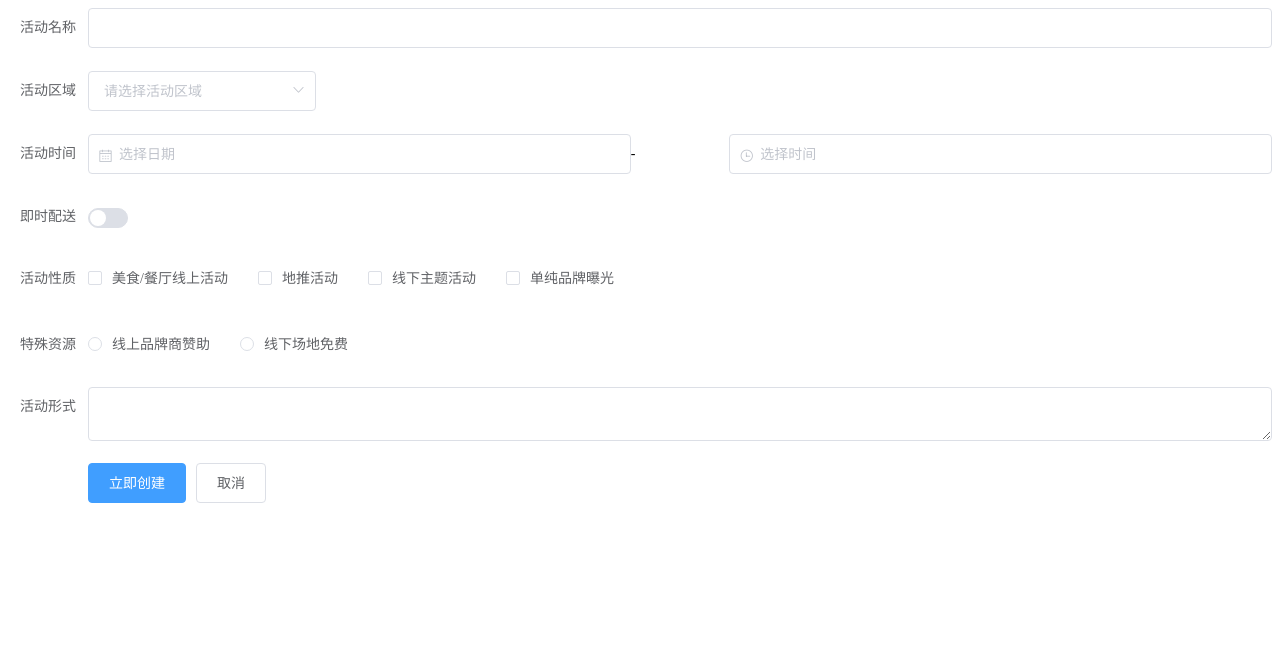
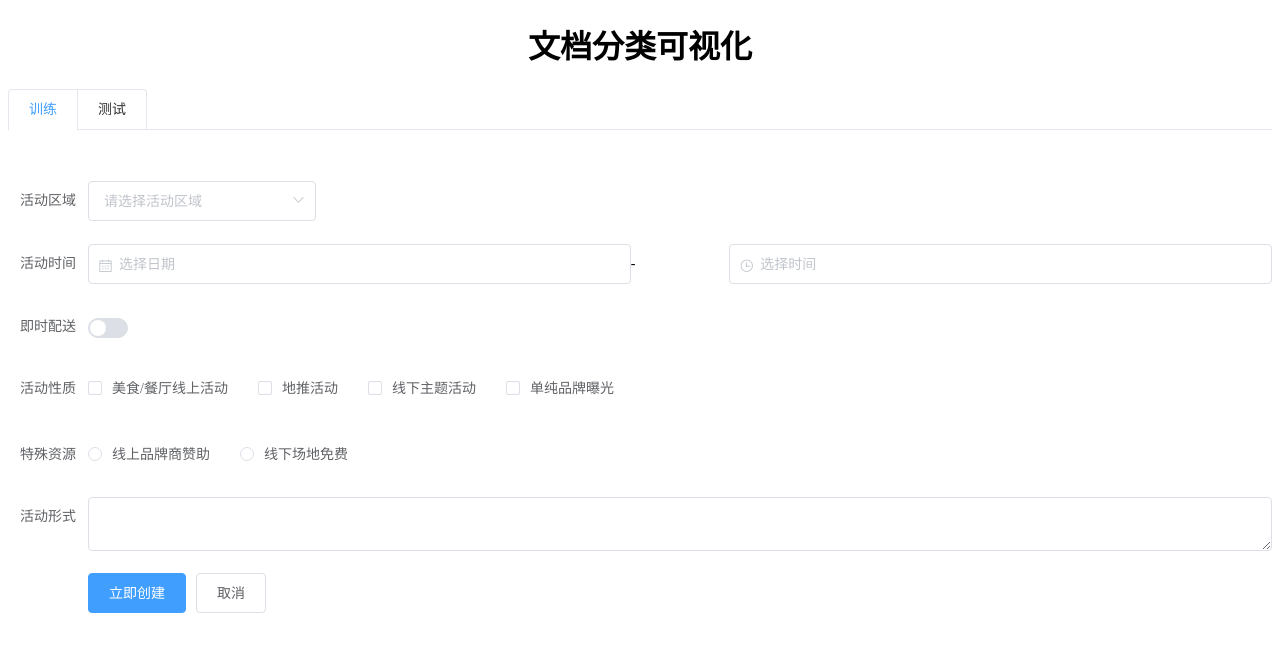
Before and after one commit to HongleiChan/-, a Vue app: page / in a window 1280 px wide. Shown: the top 652 px of the page. Built offline with nearby package versions, Linux system fonts and the light colour scheme.

Commit message:
样式初定

```diff
--- a/src/App.vue
+++ b/src/App.vue
@@ -1,8 +1,14 @@
 <template>
-  <el-form ref="form" :model="form" label-width="80px">
-    <el-form-item label="活动名称">
-      <el-input v-model="form.name"></el-input>
-    </el-form-item>
+  <div>
+ <h1 align="center">文档分类可视化</h1>
+    <div>
+      <el-tabs v-model="activeName2" type="card" @tab-click="handleClick" >
+        <el-tab-pane label="训练" name="first"></el-tab-pane>
+        <el-tab-pane label="测试" name="second"></el-tab-pane>
+      </el-tabs>
+    </div><br/><br/>
+    <div>
+      <el-form ref="form" :model="form" label-width="80px" >
         <el-form-item label="活动区域">
           <el-select v-model="form.region" placeholder="请选择活动区域">
             <el-option label="区域一" value="shanghai"></el-option>
@@ -43,6 +49,8 @@
           <el-button>取消</el-button>
         </el-form-item>
       </el-form>
+    </div>
+  </div>
 </template>
 
 <script>
@@ -58,12 +66,16 @@
           type: [],
           resource: '',
           desc: ''
-        }
+        },
+        activeName2:'first'
       }
     },
     methods: {
       onSubmit() {
         console.log('submit!');
+      },
+      handleClick(tab, event) {
+        console.log(tab, event);
       }
     }
   }
```
Lines whose indentation alone changed are shown as unchanged.
